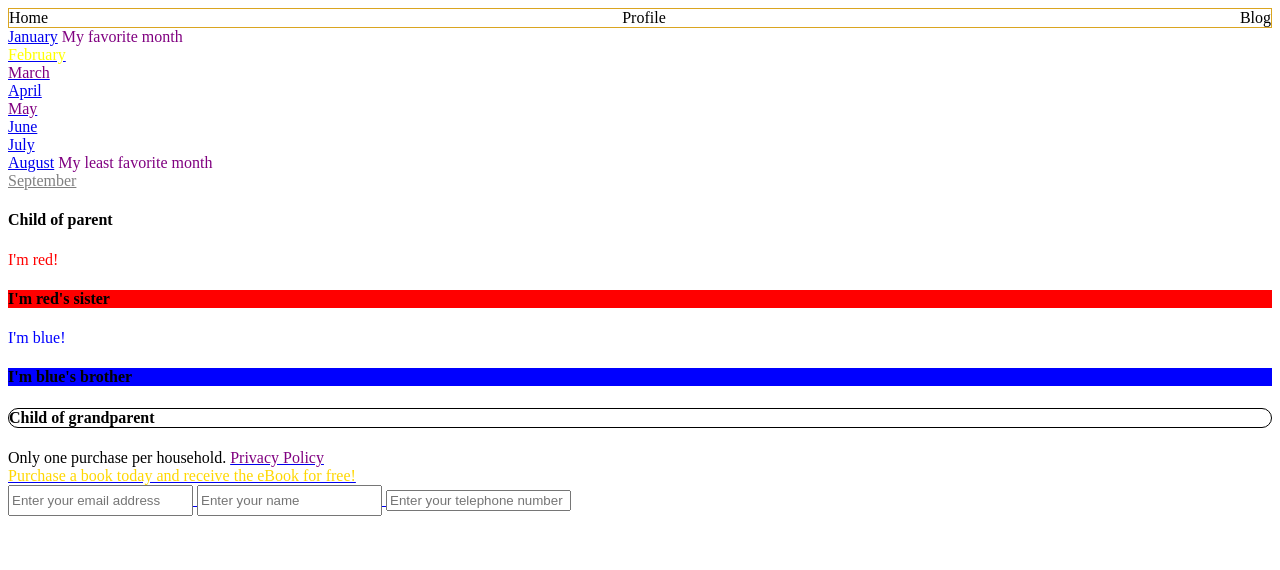
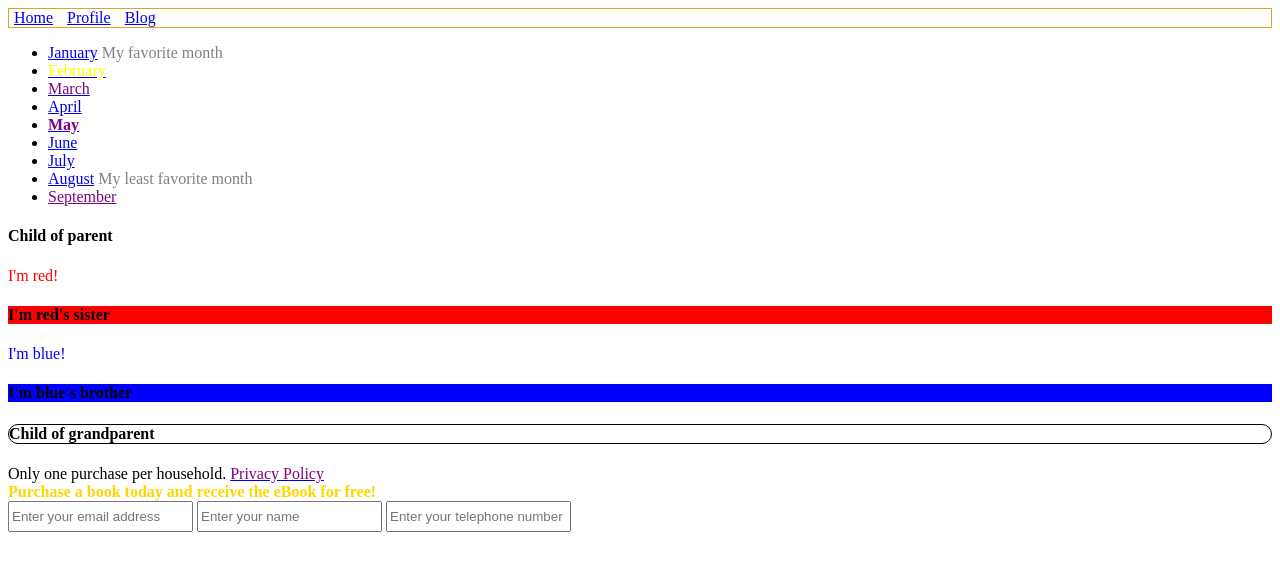
Before and after one commit to Daniel-Brewer/css_selectors, a plain HTML site: page index.html in a window 1280 px wide. Drawn offline with Linux system fonts and the light colour scheme.

Commit message:
a few styling corrections

```diff
--- a/index.html
+++ b/index.html
@@ -22,19 +22,25 @@
     <title>Document</title>
 </head>
 <header>
+  <nav>
     <ul>
-      <li>Home</li>
-      <li>Profile</li>
-      <li>Blog</li>
+      <li>
+        <a href="#">Home</a>
+      </li>
+      </a>
+      <li>
+        <a href="#">Profile</a>
+        </li>
+      </a>
+      <li><a href="#">Blog</a>
+      </li>
     </ul>
+  </nav>
 </header>
 
- <a>
+ <article>
   <section>
-      <nav>
-
     <div class="month-list">
-
       <ul>
         <li>
           <a href="#">January</a>
@@ -78,10 +84,9 @@
 
     </di>
     <!-- #3 -->
-</nav>
   </section>
-</a>
- <a>
+</article>
+ <article>
   <section>
     <div class="grandparent">
       <div class="parent">
@@ -96,7 +101,7 @@
       <h4>Child of grandparent</h4>
     </div>
   </section>
-  </a>
+  </article>
 
   <footer class="padded">
 
@@ -108,6 +113,7 @@
             Privacy Policy
           </span>
         </span>
+        </a>
     </div>
 
     <div class="promo">
--- a/main.css
+++ b/main.css
@@ -14,7 +14,7 @@ header > ul {
 .disabled {
     color: gray;
 }
-span.disabled {
+a .disabled, a.disabled {
     color: purple;
 }
 /* 5 */
@@ -24,12 +24,15 @@ span.disabled {
 
 
 
-ul {
+header ul {
     list-style-type: none;
     margin: 0;
     padding: 0;
 }
-
+header li {
+    display: inline;
+    padding: 5px;
+}
 
 /* #8 */
 h4 + div > div {
@@ -59,10 +62,10 @@ h4 ~ div :nth-child(2) {
 
 /* 13 */
 .promo {
-    font: bold;
+    font-weight: bold;
     color: gold;
 }
 /* #14 */
-input[type=text] {
+footer input {
     height: 25px;
 }
```
